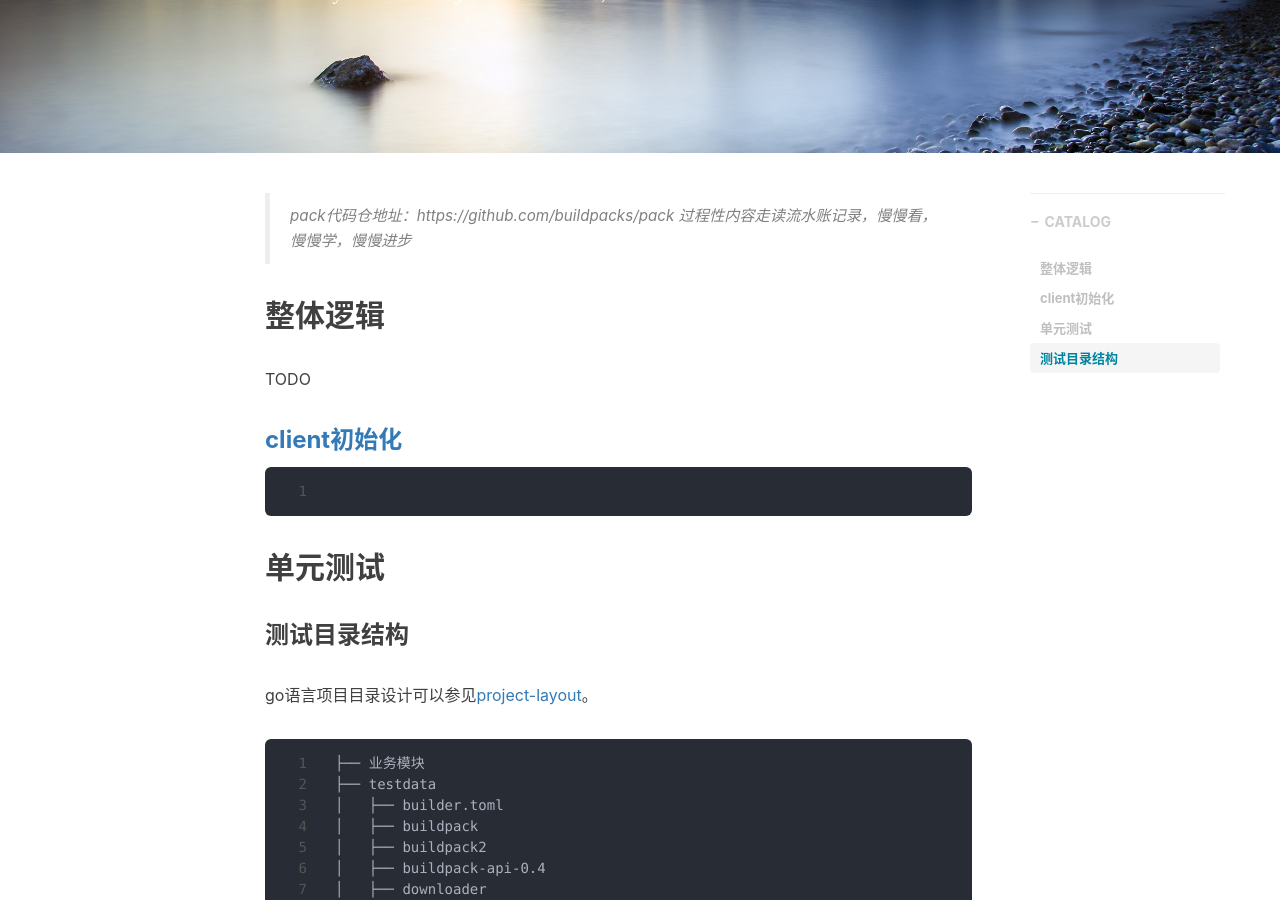
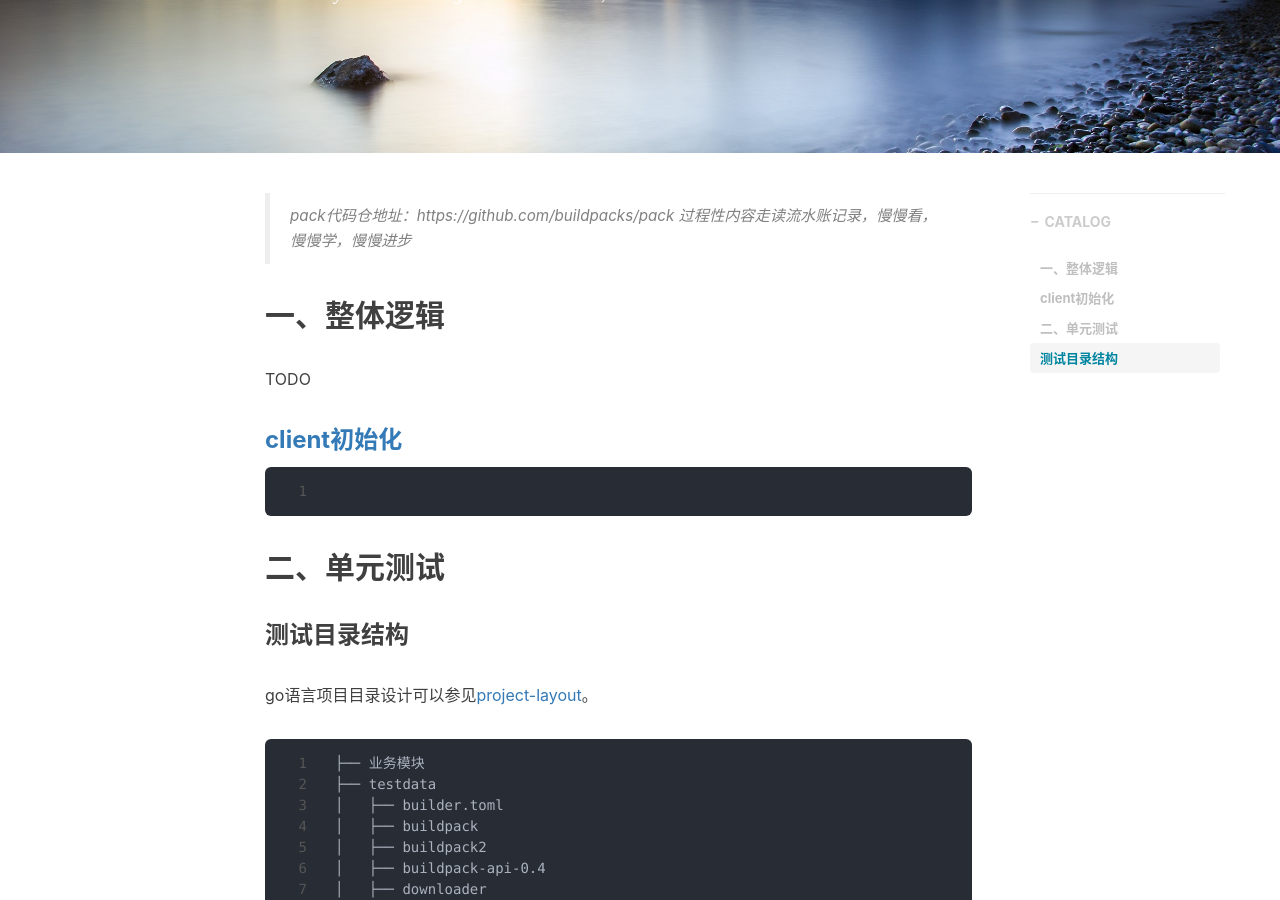
Before and after one commit to shihai1991/shihai1991.github.io, a Jekyll site: the page built from _posts/2022-11-17-pack单元测试走读学习.md, in a window 1280 px wide and 900 px high, scrolled down 304 px. Built offline with Jekyll 4.4.1, drawn with Linux system fonts in a browser that asks for light colours; nearby versions of some CDN libraries; comment, search, counter and statistics services are not loaded.

Commit message:
Update 2022-11-17-pack单元测试走读学习.md

````diff
--- a/_posts/2022-11-17-pack单元测试走读学习.md
+++ b/_posts/2022-11-17-pack单元测试走读学习.md
@@ -15,14 +15,14 @@ excerpt: >-
 > pack代码仓地址：https://github.com/buildpacks/pack
 > 过程性内容走读流水账记录，慢慢看，慢慢学，慢慢进步
 
-## 整体逻辑
+## 一、整体逻辑
 TODO
 
 ### [client初始化](https://github.com/buildpacks/pack/blob/558ae9a3c7e51f1e4e15aaa54bf90e9ca7f164a8/cmd/cmd.go#L136-L142)
 ```
 ```
 
-## 单元测试
+## 二、单元测试
 
 ### 测试目录结构
 go语言项目目录设计可以参见[project-layout](https://github.com/golang-standards/project-layout/blob/master/README_zh.md)。
````
